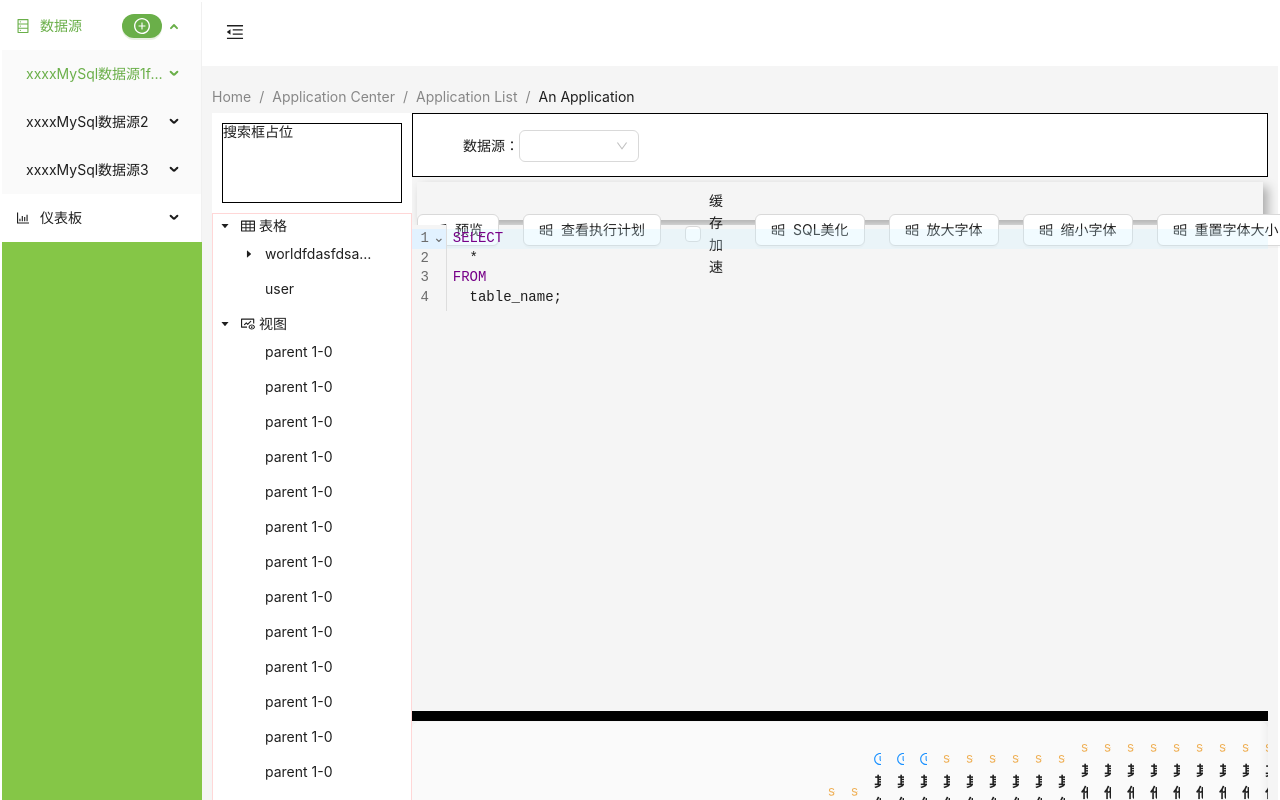
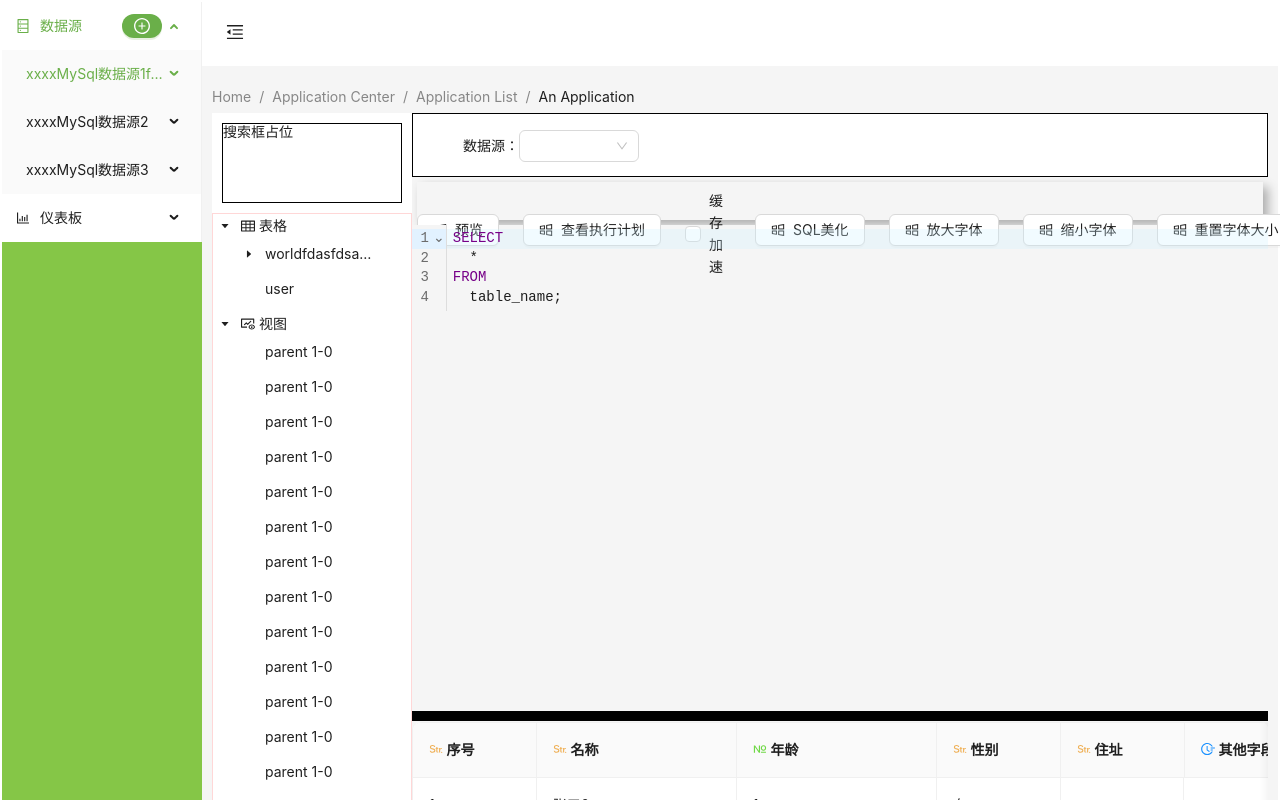
Before and after one commit to konmor/konmorreport, a Vue app: page /home/sql-creator/sql-viewer in a window 1280 px wide. Shown: the top 800 px of the page. Built offline with nearby package versions, Linux system fonts and the light colour scheme; the HTML template or start-up script is replaced by a standard one.

Commit message:
sql 序号呈现

```diff
--- a/src/views/sqlViewer.vue
+++ b/src/views/sqlViewer.vue
@@ -32,6 +32,15 @@ type MyTableColumnsType = (ColumnGroupType<DefaultRecordType> | MyColumnType<Def
 
 // 必须使用 ref包裹 响应式时使用
 const columns = ref<MyTableColumnsType>([
+  {
+    title: '序号',
+    fixed: 'left',
+    dataIndex: 'index',
+    key: 'index',
+    customRender: ({ index }) => {
+      return `${index + 1}`
+    },
+  },
   {
     title: '名称',
     key: '1',
@@ -190,8 +199,9 @@ for (let i = 0; i < 100; i++) {
     <a-table
       :data-source="datas"
       :columns="columns"
-      :scroll="{ x: 600, y: 200 }"
+      :scroll="{ x: 3000, y: 200 }"
       @resizeColumn="handleResizeColumn"
+      bordered
     >
       <template #headerCell="{ column }">
         <template v-if="column.dataType === 'string'">
```
